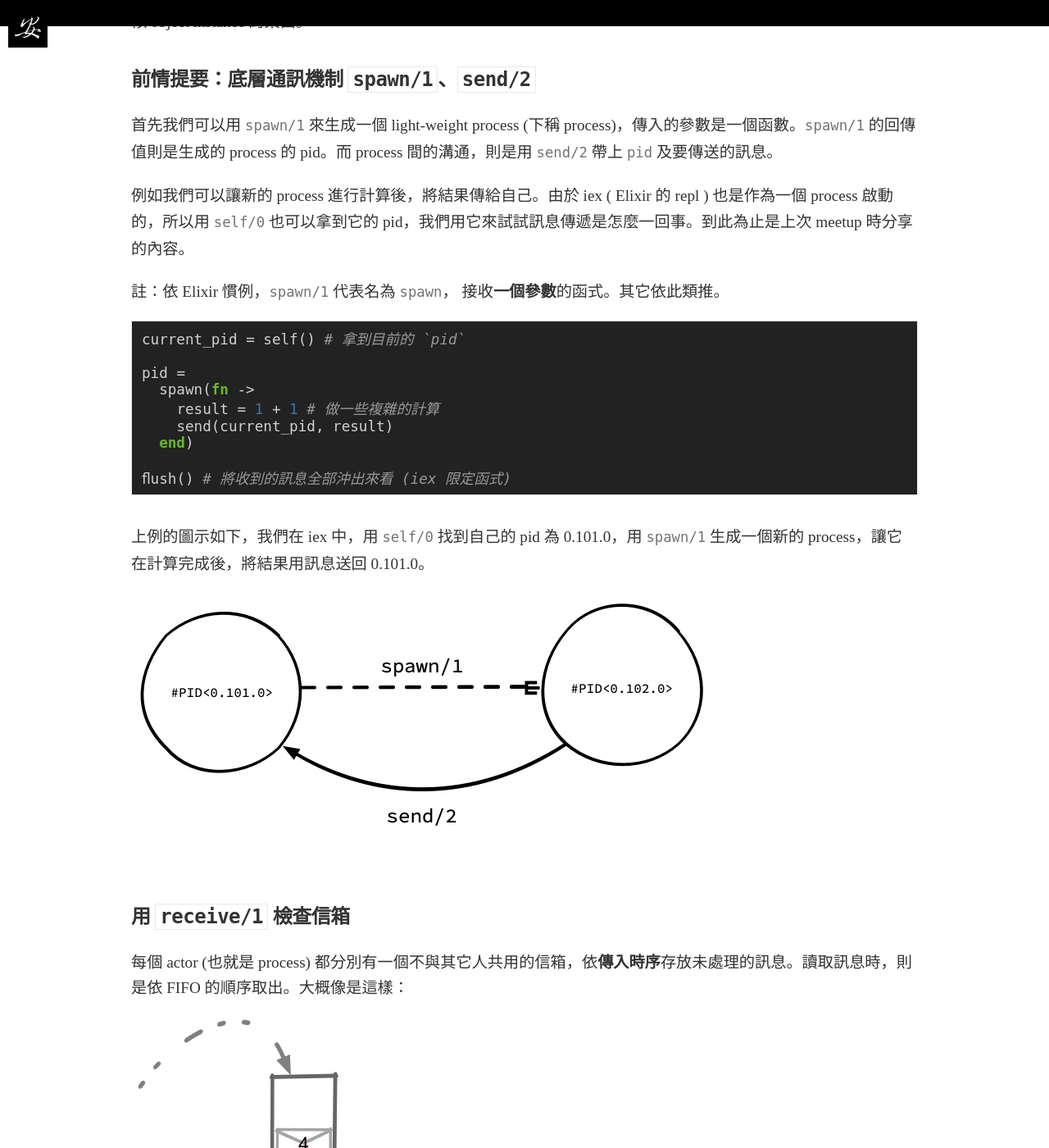
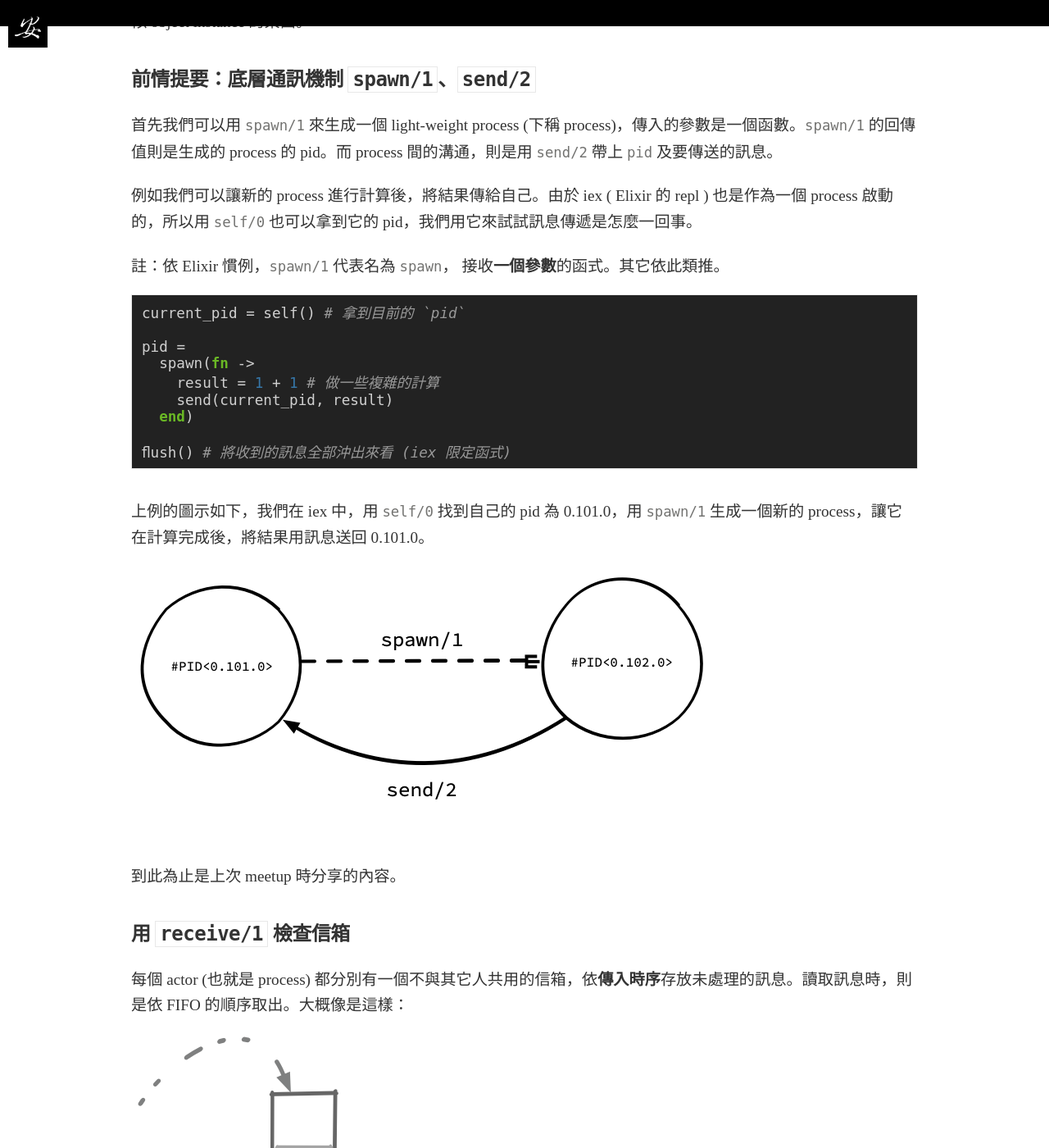
Before and after one commit to taiansu/blog, a Jekyll site: the page built from _posts/2018-12-03-elixir-actor-model.md, in a window 1280 px wide and 1400 px high, scrolled down 1368 px. Shown: the whole window at 82% size. Built offline with Jekyll 4.4.1, drawn with Linux system fonts in a browser that asks for light colours; nearby versions of some CDN libraries; some web fonts are replaced; comment, search, counter and statistics services are not loaded; part of the change alters nothing that is shown.

```diff
--- a/_posts/2018-12-03-elixir-actor-model.md
+++ b/_posts/2018-12-03-elixir-actor-model.md
@@ -24,7 +24,7 @@ Erlang / Elixir 裡的並行機制是俗稱的 Actor model。在整個運行的
 
 首先我們可以用 `spawn/1` 來生成一個 light-weight process (下稱 process)，傳入的參數是一個函數。`spawn/1` 的回傳值則是生成的 process 的 pid。而 process 間的溝通，則是用 `send/2` 帶上 `pid` 及要傳送的訊息。
 
-例如我們可以讓新的 process 進行計算後，將結果傳給自己。由於 iex ( Elixir 的 repl ) 也是作為一個 process 啟動的，所以用 `self/0` 也可以拿到它的 pid，我們用它來試試訊息傳遞是怎麼一回事。到此為止是上次 meetup 時分享的內容。
+例如我們可以讓新的 process 進行計算後，將結果傳給自己。由於 iex ( Elixir 的 repl ) 也是作為一個 process 啟動的，所以用 `self/0` 也可以拿到它的 pid，我們用它來試試訊息傳遞是怎麼一回事。
 
 註：依 Elixir 慣例，`spawn/1` 代表名為 `spawn`， 接收**一個參數**的函式。其它依此類推。
 
@@ -43,6 +43,9 @@ flush() # 將收到的訊息全部沖出來看 (iex 限定函式)
 上例的圖示如下，我們在 iex 中，用 `self/0` 找到自己的 pid 為 0.101.0，用 `spawn/1` 生成一個新的 process，讓它在計算完成後，將結果用訊息送回 0.101.0。
 
 ![](/assets/post_img/2018-12-03-elixir-actor-model/spawn.png)
+
+到此為止是上次 meetup 時分享的內容。
+
 
 ### 用 `receive/1` 檢查信箱
 每個 actor (也就是 process) 都分別有一個不與其它人共用的信箱，依**傳入時序**存放未處理的訊息。讀取訊息時，則是依 FIFO 的順序取出。大概像是這樣：
```
Also changed, not shown: 1 other file.
